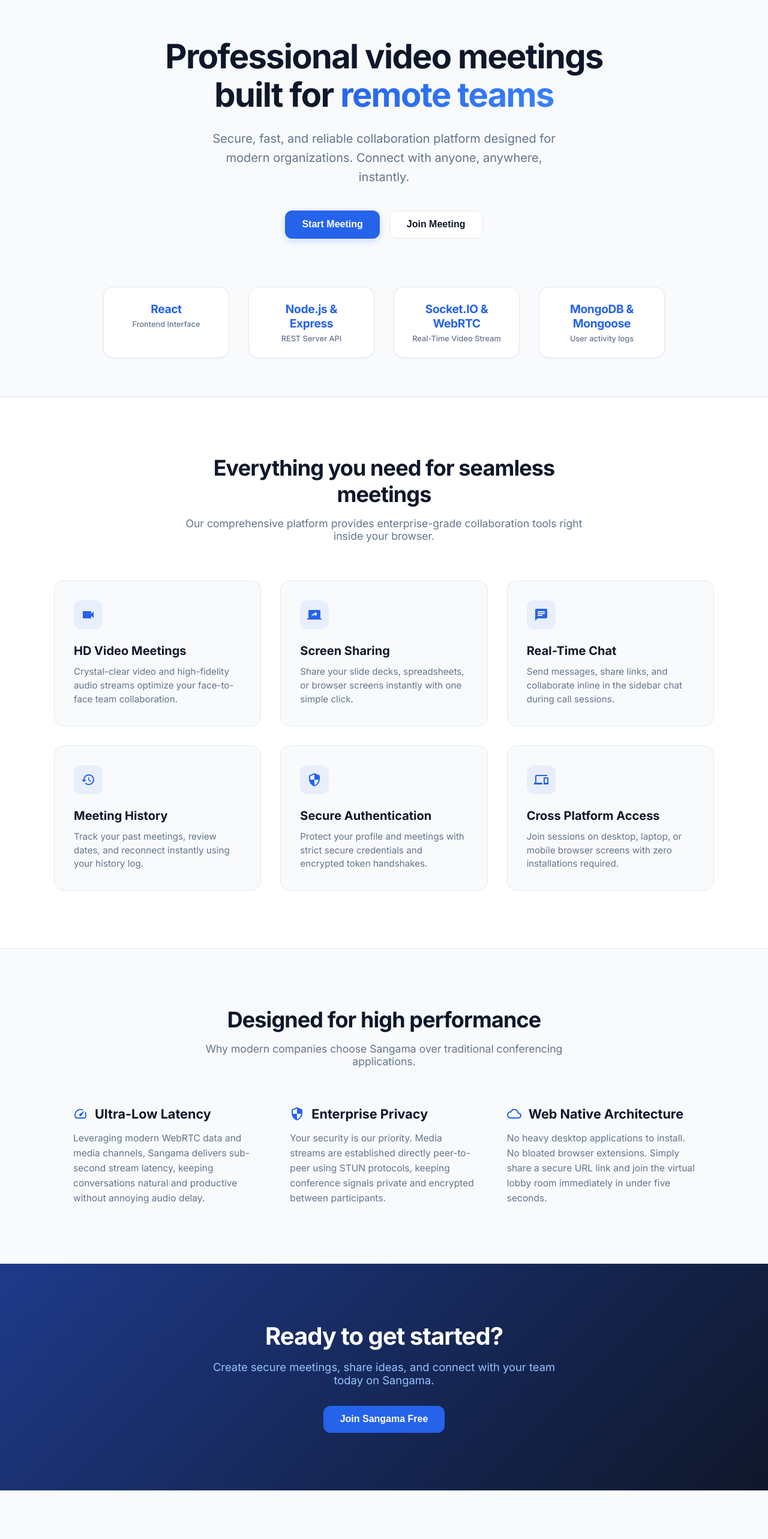
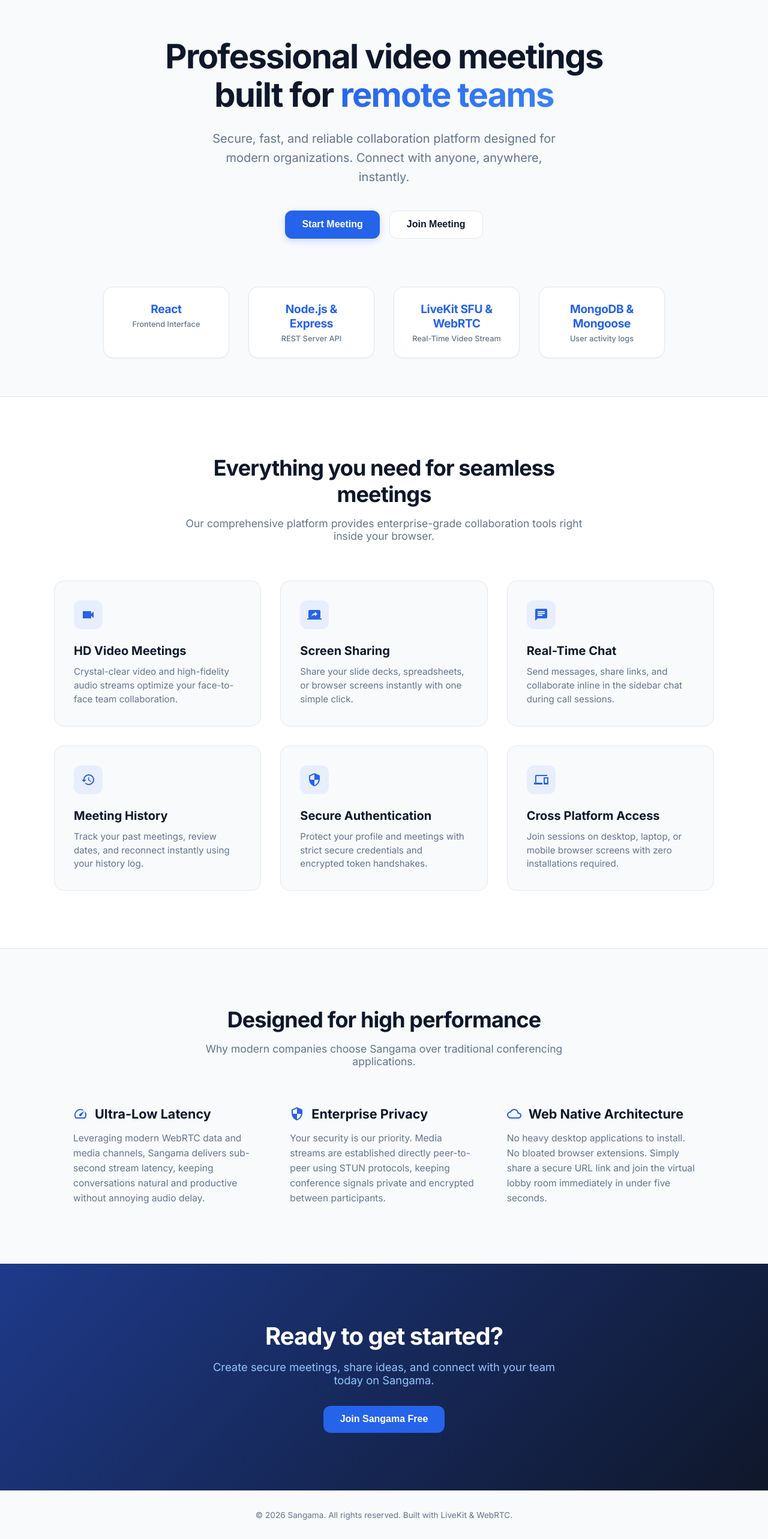
Before and after one commit to NiteeshGowda72/sangama-video-conferencing-platform, a React (Create React App) app in the folder frontend/: page / in a window 1280 px wide. Shown: the part 111-2677 px from the top of the page at 60% size. Before the commit the page ends 2596 px from the top, so only its background shows below. Built offline with nearby package versions, Linux system fonts and the light colour scheme; no server answers.

Commit message:
Meeting page ui issue cleared

```diff
--- a/frontend/src/pages/landing.jsx
+++ b/frontend/src/pages/landing.jsx
@@ -116,7 +116,7 @@
                         <p style={{ fontSize: '0.8rem', color: 'var(--text-secondary)' }}>REST Server API</p>
                     </div>
                     <div className="statCard">
-                        <h3 style={{ fontSize: '1.2rem', fontWeight: '700', color: 'var(--primary)', marginBottom: '0.4rem' }}>Socket.IO & WebRTC</h3>
+                        <h3 style={{ fontSize: '1.2rem', fontWeight: '700', color: 'var(--primary)', marginBottom: '0.4rem' }}>LiveKit SFU & WebRTC</h3>
                         <p style={{ fontSize: '0.8rem', color: 'var(--text-secondary)' }}>Real-Time Video Stream</p>
                     </div>
                     <div className="statCard">
@@ -234,6 +234,10 @@
                     </button>
                 </div>
             </section>
+
+            <footer style={{ padding: '2rem', textAlign: 'center', fontSize: '0.85rem', color: 'var(--text-secondary)', borderTop: '1px solid var(--border)' }}>
+                <p>© {new Date().getFullYear()} Sangama. All rights reserved. Built with LiveKit & WebRTC.</p>
+            </footer>
         </div>
     )
 }
```
Also changed, not shown: 1 other file (tests, documents, lock files or other folders).
